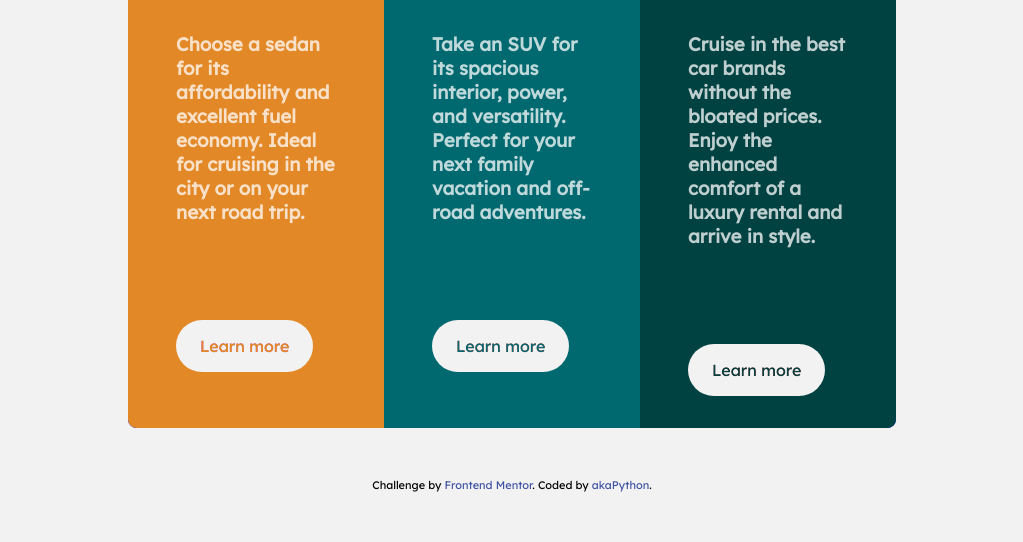
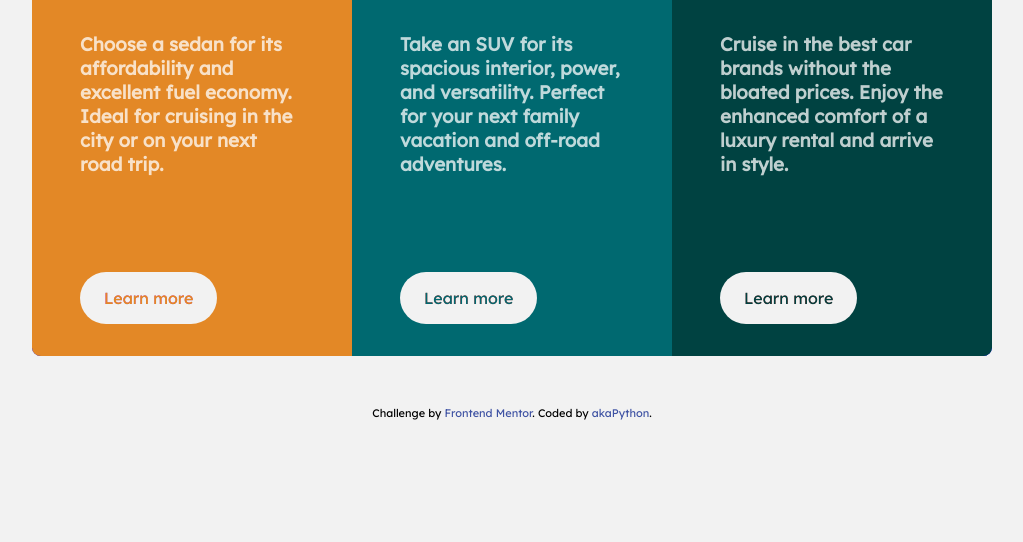
Before and after one commit to aabdulbasset/3cards, a plain HTML site: page index.html in a window 1280 px wide. Shown: the part 383-925 px from the top of the page, without its empty margins (128-1151 px from the left). After the commit the page ends 853 px from the top, so only its background shows below. Drawn offline with Linux system fonts and the light colour scheme.

Commit message:
Changed card width

```diff
--- a/style.css
+++ b/style.css
@@ -24,7 +24,7 @@ main{
     margin:50px auto 50px auto;
 }
 .main-card{
-    width:60%;
+    width:75%;
     align-self:center;
     border-radius:0.55em;
     background-color:blue;
@@ -32,7 +32,7 @@ main{
     overflow: hidden;
 }
 .card{
-    flex:1 1 100px;
+    flex:1 1 200px;
     padding:3em 3em;
 }
 .card > img{
@@ -51,7 +51,7 @@ main{
     padding: 1em 1.5em;
     text-decoration: none;
     color:rgb(0, 0, 0);
-    mix-blend-mode:lighten
+    mix-blend-mode:lighten;
 
 }
 .card > a:hover{
@@ -69,5 +69,5 @@ main{
     background-color: hsl(179, 100%, 13%);
 }
 a{
-    text-decoration: none;;
+    text-decoration: none;
 }
```
